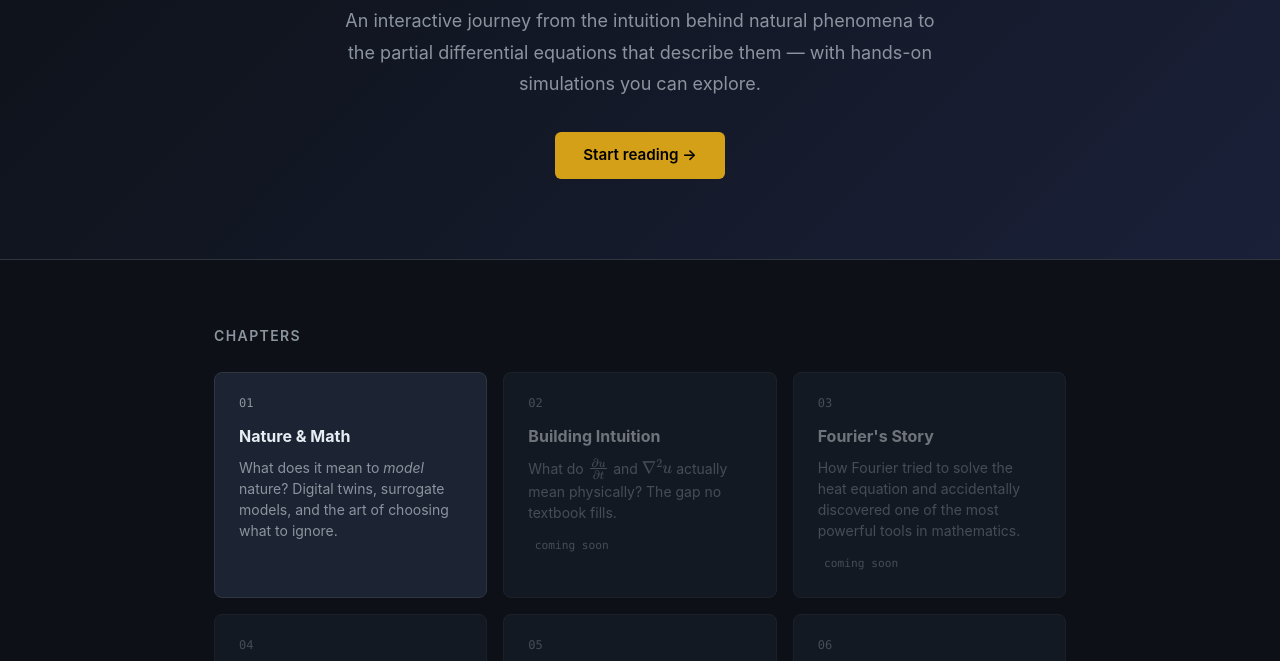
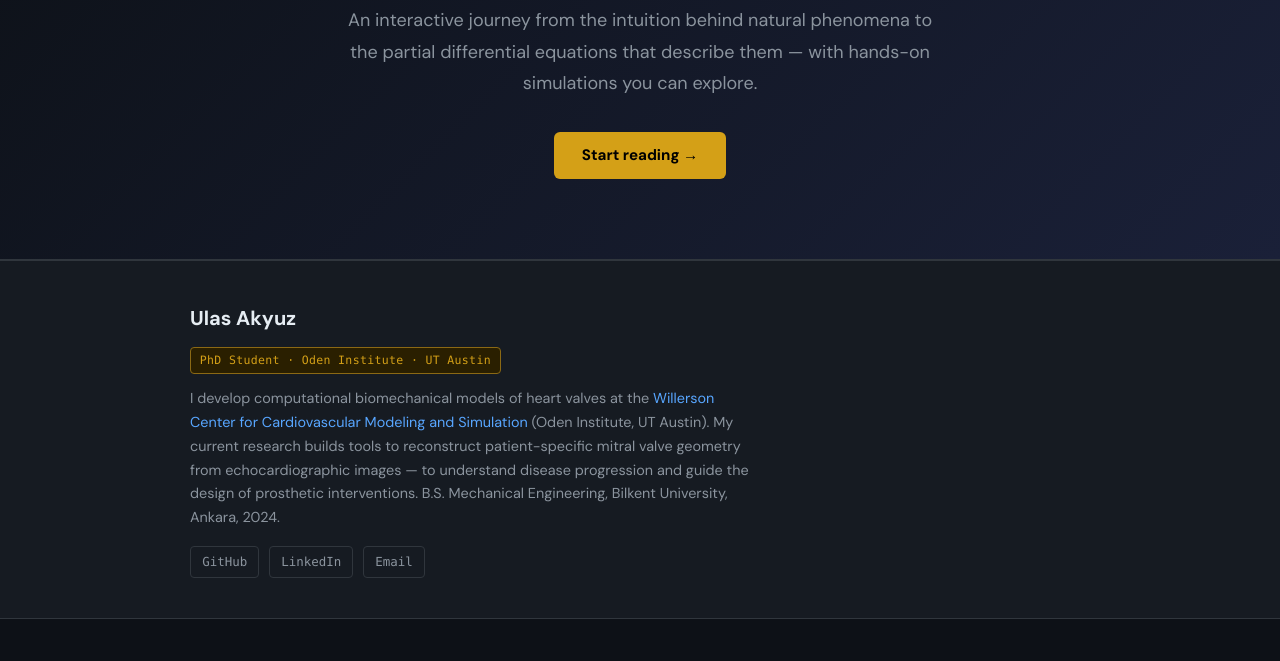
Before and after one commit to akyul000/nature-and-math, a plain HTML site: page docs/index.html in a window 1280 px wide. Shown: the part 246-907 px from the top of the page. Drawn offline with nearby package versions, Linux system fonts and the light colour scheme.

Commit message:
update author bio with WCCMS / Oden Institute info

```diff
--- a/docs/assets/css/style.css
+++ b/docs/assets/css/style.css
@@ -1,3 +1,5 @@
+@import url('https://fonts.googleapis.com/css2?family=Source+Serif+4:ital,opsz,wght@0,8..60,400;0,8..60,600;1,8..60,400&family=DM+Sans:wght@400;500;700&display=swap');
+
 /* ─── Design tokens ───────────────────────────────────────────────────────── */
 :root {
   --bg:          #0d1117;
@@ -14,8 +16,8 @@
   --tag-text:    #3fb950;
   --code-bg:     #161b22;
 
-  --font-serif:  Georgia, 'Times New Roman', serif;
-  --font-sans:   -apple-system, BlinkMacSystemFont, 'Segoe UI', Helvetica, Arial, sans-serif;
+  --font-serif:  'Source Serif 4', Georgia, serif;
+  --font-sans:   'DM Sans', system-ui, sans-serif;
   --font-mono:   'SFMono-Regular', Consolas, 'Liberation Mono', Menlo, monospace;
 
   --max-w:       900px;
@@ -111,6 +113,71 @@ img { max-width: 100%; }
   transition: background 0.15s;
 }
 .btn-primary:hover { background: var(--accent-dim); color: #fff; text-decoration: none; }
+
+/* ─── Author section ─────────────────────────────────────────────────────── */
+.author-section {
+  border-top: 1px solid var(--border);
+  border-bottom: 1px solid var(--border);
+  padding: 2.5rem 1.5rem;
+  background: var(--bg-surface);
+}
+.author-inner {
+  max-width: var(--max-w);
+  margin: 0 auto;
+  display: flex;
+  align-items: flex-start;
+  gap: 2rem;
+}
+.author-bio { flex: 1; }
+.author-bio h2 {
+  font-family: var(--font-sans);
+  font-size: 1.25rem;
+  font-weight: 700;
+  color: var(--text);
+  margin-bottom: 0.4rem;
+}
+.author-badge {
+  display: inline-block;
+  font-family: var(--font-mono);
+  font-size: 0.72rem;
+  background: #2a1f00;
+  color: var(--accent);
+  border: 1px solid var(--accent-dim);
+  border-radius: 4px;
+  padding: 0.15rem 0.55rem;
+  margin-bottom: 0.85rem;
+  letter-spacing: 0.03em;
+}
+.author-bio p {
+  font-family: var(--font-sans);
+  font-size: 0.9rem;
+  color: var(--text-muted);
+  line-height: 1.65;
+  margin-bottom: 1rem;
+  max-width: 560px;
+}
+.author-links {
+  display: flex;
+  flex-wrap: wrap;
+  gap: 0.6rem;
+}
+.author-links a {
+  font-family: var(--font-mono);
+  font-size: 0.78rem;
+  color: var(--text-muted);
+  border: 1px solid var(--border);
+  border-radius: 4px;
+  padding: 0.25rem 0.7rem;
+  transition: border-color 0.15s, color 0.15s;
+}
+.author-links a:hover {
+  border-color: var(--accent);
+  color: var(--accent);
+  text-decoration: none;
+}
+@media (max-width: 500px) {
+  .author-inner { flex-direction: column; gap: 1rem; }
+}
 
 /* ─── Chapter grid ────────────────────────────────────────────────────────── */
 .chapter-grid {
--- a/docs/index.html
+++ b/docs/index.html
@@ -34,6 +34,28 @@
           you can explore.
         </p>
         <a class="btn-primary" href="chapters/01-nature-and-math/index.html">Start reading &rarr;</a>
+      </div>
+    </section>
+
+    <section class="author-section">
+      <div class="author-inner">
+        <div class="author-bio">
+          <h2>Ulas Akyuz</h2>
+          <span class="author-badge">PhD Student · Oden Institute · UT Austin</span>
+          <p>
+            I develop computational biomechanical models of heart valves at the
+            <a href="https://wccms.oden.utexas.edu" target="_blank" rel="noopener">Willerson Center for Cardiovascular Modeling and Simulation</a>
+            (Oden Institute, UT Austin). My current research builds tools to reconstruct
+            patient-specific mitral valve geometry from echocardiographic images —
+            to understand disease progression and guide the design of prosthetic interventions.
+            B.S. Mechanical Engineering, Bilkent University, Ankara, 2024.
+          </p>
+          <div class="author-links">
+            <a href="https://github.com/akyul000" target="_blank" rel="noopener">GitHub</a>
+            <a href="https://linkedin.com/in/yourprofile" target="_blank" rel="noopener">LinkedIn</a>
+            <a href="mailto:ulas2000akyuz@gmail.com">Email</a>
+          </div>
+        </div>
       </div>
     </section>
 
```
